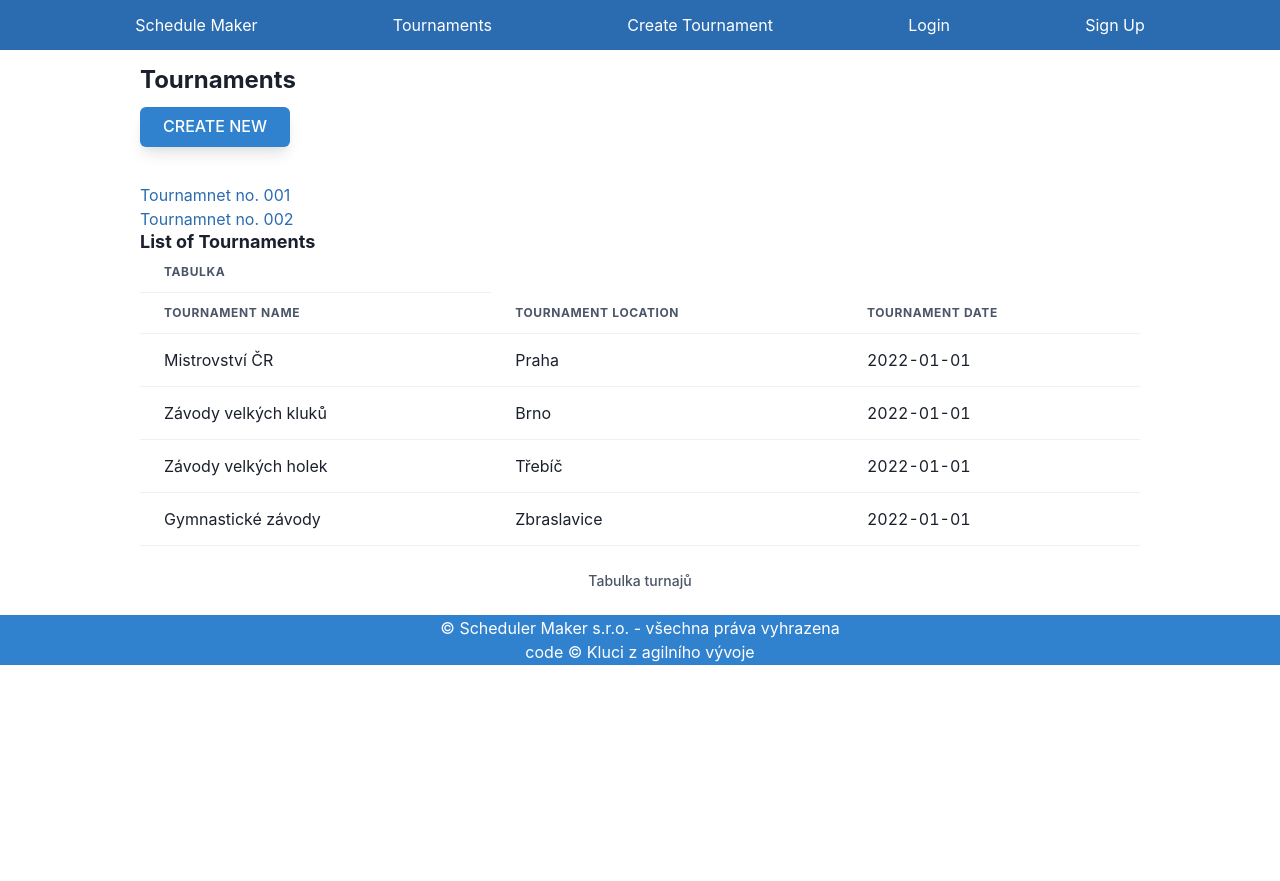
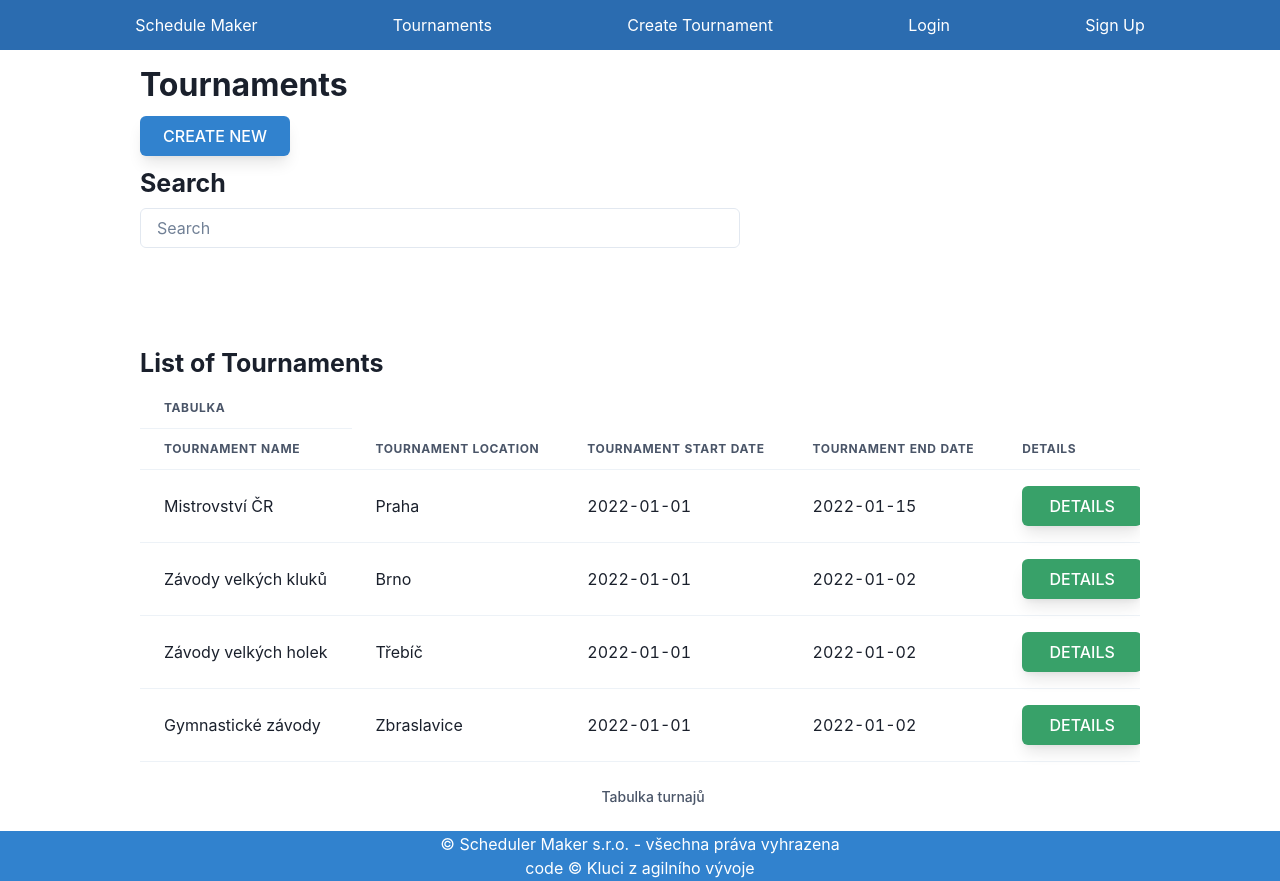
Before and after one commit to ReDa0123/schedule-maker, a React (Create React App) app in the folder frontend/: page /tournaments-list in a window 1280 px wide. Before the commit the page ends 800 px from the top, so only its background shows below. Built offline with nearby package versions, Linux system fonts and the light colour scheme; what ramda-extension would draw is missing.

Commit message:
Added filtering function

```diff
--- a/frontend/src/modules/schedule-maker/utils/mocks.js
+++ b/frontend/src/modules/schedule-maker/utils/mocks.js
@@ -156,7 +156,7 @@ export const tournaments = [
     name: 'Mistrovství ČR',
     location: 'Praha',
     startDate: '2022-01-01',
-    endDate: '2022-01-02',
+    endDate: '2022-01-15',
     userId: 1,
   },
   {
--- /dev/null
+++ b/frontend/src/modules/tournaments-list/atoms/TournamentListHeading.js
@@ -0,0 +1,17 @@
+import { Heading } from '@chakra-ui/react';
+import PropTypes from 'prop-types';
+
+const TournamentListHeading = ({ big, ...props }) => {
+  return (
+    <Heading as="h2" fontSize={big ? 32 : 25} {...props}>
+      {props.children}
+    </Heading>
+  );
+};
+
+TournamentListHeading.propTypes = {
+  big: PropTypes.bool,
+  children: PropTypes.string,
+};
+
+export default TournamentListHeading;
--- /dev/null
+++ b/frontend/src/modules/tournaments-list/organisms/TournamentFilter.js
@@ -0,0 +1,22 @@
+import { Box, Input } from '@chakra-ui/react';
+import PropTypes from 'prop-types';
+
+const TournamentFilter = ({ filter, setFilter }) => {
+  return (
+    <Box mb="100px">
+      <Input
+        value={filter}
+        onChange={(e) => setFilter(e.target.value)}
+        placeholder="Search"
+        maxW="600px"
+      />
+    </Box>
+  );
+};
+
+TournamentFilter.propTypes = {
+  filter: PropTypes.any,
+  setFilter: PropTypes.any,
+};
+
+export default TournamentFilter;
--- a/frontend/src/modules/tournaments-list/organisms/TournamentTable.js
+++ b/frontend/src/modules/tournaments-list/organisms/TournamentTable.js
@@ -1,4 +1,4 @@
-import { useMemo } from 'react';
+import { useEffect, useMemo } from 'react';
 import {
   Table,
   TableCaption,
@@ -9,8 +9,12 @@ import {
   Thead,
   Tr,
 } from '@chakra-ui/react';
-import { useTable } from 'react-table';
+import { Button } from '../../../shared/design-system';
+import { useTable, useGlobalFilter } from 'react-table';
 import { tournaments } from '../../schedule-maker/utils/mocks';
+import TournamentListHeading from '../atoms/TournamentListHeading';
+import PropTypes from 'prop-types';
+import { Link } from 'react-router-dom';
 
 const columns = [
   {
@@ -25,26 +29,71 @@ const columns = [
         accessor: 'location',
       },
       {
-        Header: 'Tournament date',
+        Header: 'Tournament start date',
         accessor: 'startDate',
+      },
+      {
+        Header: 'Tournament end date',
+        accessor: 'endDate',
+      },
+      {
+        Header: 'Details',
+        accessor: 'tournamentId',
+        Cell: (props) => mockButton(props.row.original.tournamentId),
       },
     ],
   },
 ];
+//stupid mocking solution
+const mockButton = (id) => {
+  const btn = () => (
+    <Button minW="120px" colorScheme="green">
+      Details
+    </Button>
+  );
+  if (id === 1) {
+    return <Link to="/schedule-maker/1?detailmode=true">{btn()}</Link>;
+  } else if (id === 2) {
+    return <Link to="/schedule-maker/1?detailmode=false">{btn()}</Link>;
+  } else {
+    return btn();
+  }
+};
 
-export default function TournamentTable() {
+function TournamentTable(props) {
   const data = useMemo(() => tournaments, []);
 
-  const { getTableProps, getTableBodyProps, headerGroups, rows, prepareRow } =
-    useTable({ columns, data });
+  const {
+    getTableProps,
+    getTableBodyProps,
+    headerGroups,
+    rows,
+    prepareRow,
+    state,
+    setGlobalFilter,
+  } = useTable({ columns, data }, useGlobalFilter);
+  const { globalFilter } = state;
+
+  useEffect(() => {
+    props.setFilter({
+      globalFilter,
+      setGlobalFilter,
+    });
+  }, []);
 
   return (
+    <>
+      <TournamentListHeading mb="10px">
+        List of Tournaments
+      </TournamentListHeading>
+
       <TableContainer>
         <Table variant="simple" {...getTableProps()}>
           <TableCaption>Tabulka turnajů</TableCaption>
           <Thead>
-          {headerGroups.map((group) => (
-            <Tr key={group.id}>
+            {headerGroups.map((group, index) => (
+              // eslint-disable-next-line react/no-array-index-key
+              <Tr key={index}>
                 {group.headers.map((column) => (
                   <Th key={column.id}>{column.render('Header')}</Th>
                 ))}
@@ -69,5 +118,12 @@ export default function TournamentTable() {
           </Tbody>
         </Table>
       </TableContainer>
+    </>
   );
 }
+
+TournamentTable.propTypes = {
+  setFilter: PropTypes.func,
+};
+
+export default TournamentTable;
--- a/frontend/src/modules/tournaments-list/pages/TournamentsListPage,js.js
+++ b/frontend/src/modules/tournaments-list/pages/TournamentsListPage,js.js
@@ -1,33 +1,29 @@
 import { ContentBox } from 'src/shared/design-system';
-import { RouterLink } from 'src/shared/navigation';
-import { Box, Heading } from '@chakra-ui/react';
+import { Box } from '@chakra-ui/react';
 import CreateNewButton from '../atoms/CreateNewButton';
 import TournamentTable from '../organisms/TournamentTable';
+import TournamentListHeading from '../atoms/TournamentListHeading';
+import { useState } from 'react';
+import TournamentFilter from '../organisms/TournamentFilter';
 
 const TournamentsListPage = () => {
+  const [filter, setFilter] = useState({});
+
   return (
     <ContentBox>
-      <Heading as="h2" fontSize={24}>
-        Tournaments
-      </Heading>
+      <TournamentListHeading big>Tournaments</TournamentListHeading>
+
       <Box my={3}>
         <CreateNewButton />
       </Box>
 
-      <br />
-      <RouterLink to="/schedule-maker/1?detailmode=true">
-        Tournamnet no. 001
-      </RouterLink>
-      <br />
-      <RouterLink to="/schedule-maker/1?detailmode=false">
-        Tournamnet no. 002
-      </RouterLink>
+      <TournamentListHeading mb="10px">Search</TournamentListHeading>
 
-      <Heading as="h2" fontSize={18}>
-        List of Tournaments
-      </Heading>
-
-      <TournamentTable />
+      <TournamentFilter
+        filter={filter.globalFilter}
+        setFilter={filter.setGlobalFilter}
+      />
+      <TournamentTable setFilter={setFilter} />
     </ContentBox>
   );
 };
```
Lines whose indentation alone changed are shown as unchanged.
